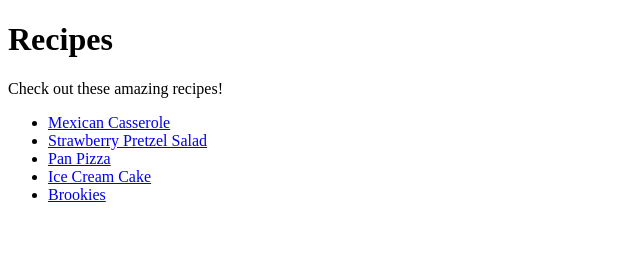
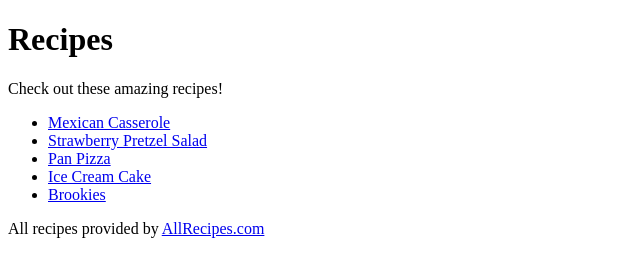
Before and after one commit to vivianaromeroo/odin-recipes, a plain HTML site: page index.html in a window 1280 px wide. Shown: the whole page, without its empty margins (0-640 px from the left). Drawn offline with Linux system fonts and the light colour scheme.

Commit message:
Add credit for recipes

```diff
--- a/index.html
+++ b/index.html
@@ -17,5 +17,7 @@
             <li> <a href="recipes/cake.html">Ice Cream Cake</a> </li>
             <li> <a href="recipes/brookies.html">Brookies</a> </li>
         </ul>
+
+        <p>All recipes provided by <a href="https://www.allrecipes.com/">AllRecipes.com</a></p>
     </body>
 </html>
```
